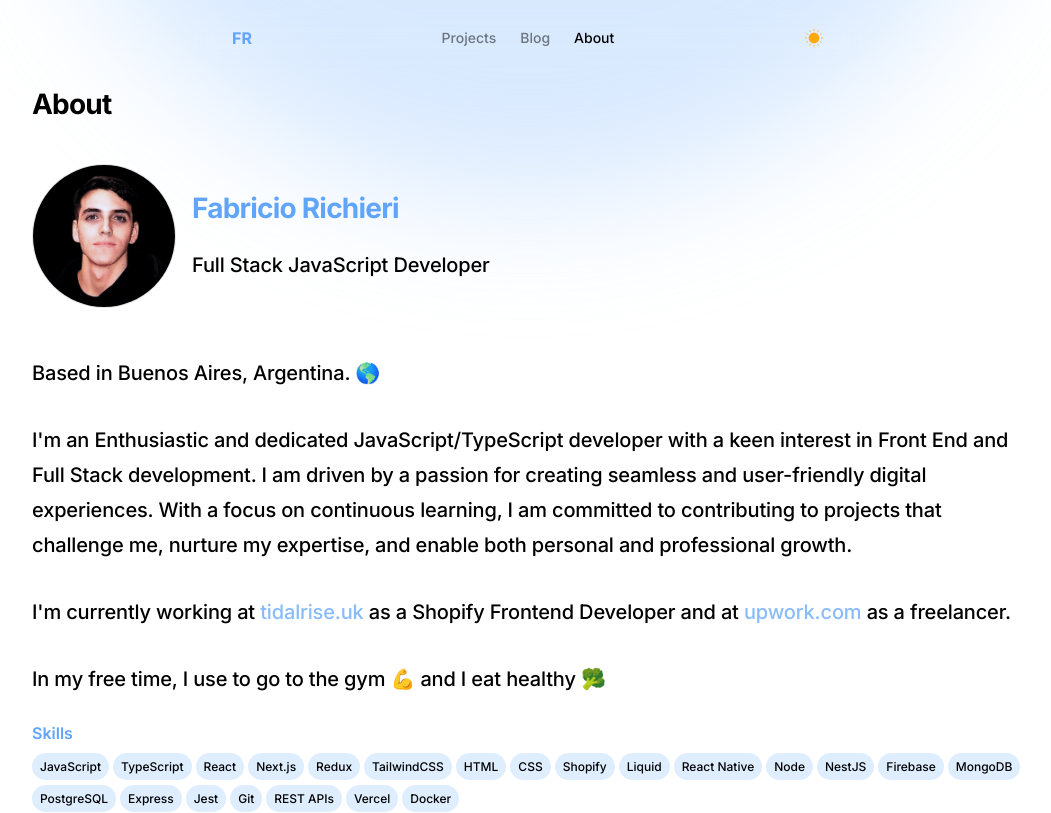
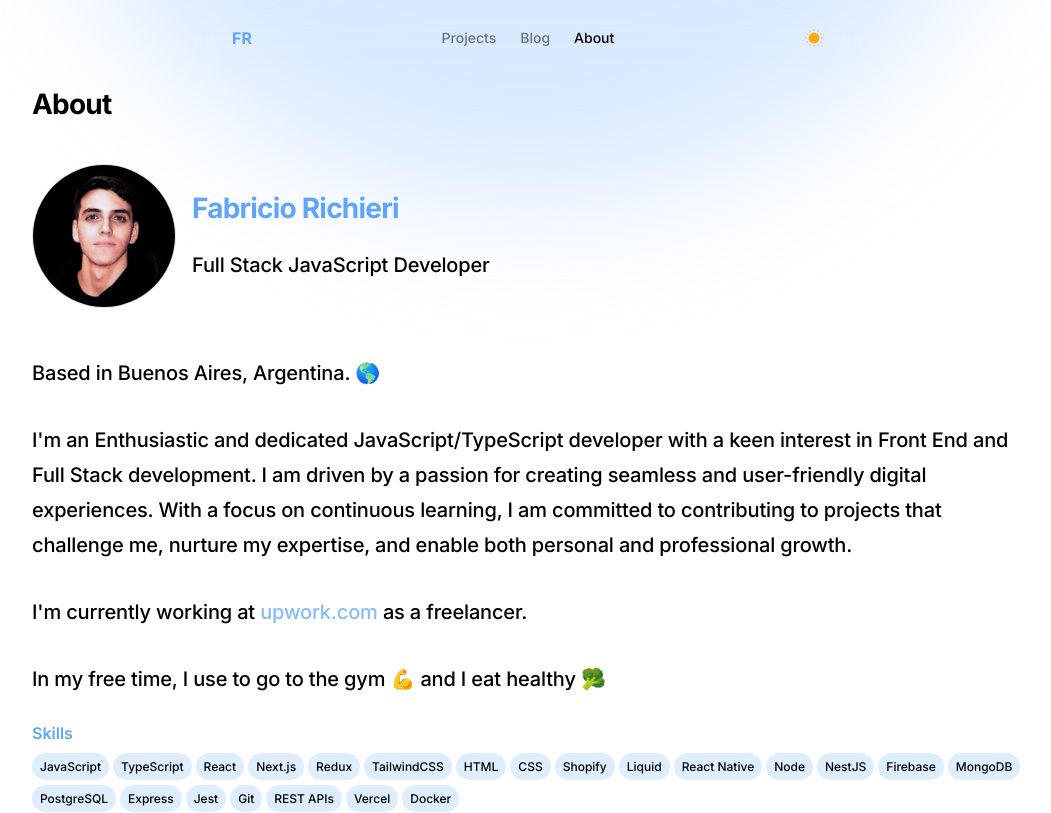
Before and after one commit to farichieri/frichieri.dev, a Next.js app: page /about in a window 1280 px wide. Shown: the top 813 px of the page, without its empty margins (112-1163 px from the left). Built offline with nearby package versions, Linux system fonts and the light colour scheme; no server answers.

Commit message:
update about

```diff
--- a/pages/about/index.tsx
+++ b/pages/about/index.tsx
@@ -89,10 +89,6 @@ export default function About() {
         </p>
         <p className="">
           I&apos;m currently working at{" "}
-          <ExternalLink href="https://tidalrise.uk" className="link">
-            tidalrise.uk
-          </ExternalLink>{" "}
-          as a Shopify Frontend Developer and at{" "}
           <ExternalLink
             href="https://www.upwork.com/freelancers/frichieri"
             className="link"
```
